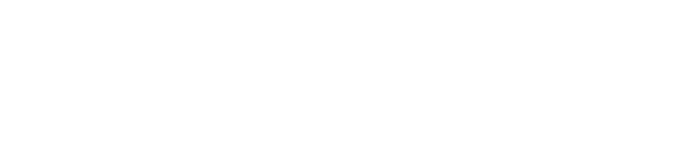
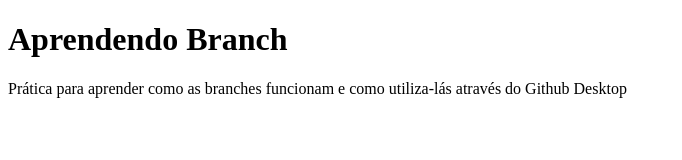
Before and after one commit to DiogoOLIVEIRAlima/AULA4-branch, a plain HTML site: page index.html in a window 1280 px wide. Shown: the whole page, without its empty margins (0-682 px from the left). Drawn offline with Linux system fonts and the light colour scheme.

Commit message:
conteudo

```diff
--- a/index.html
+++ b/index.html
@@ -7,6 +7,9 @@
     <title>Branch</title>
 </head>
 <body>
-
+    <main>
+        <h1>Aprendendo Branch</h1>
+            <p>Prática para aprender como as branches funcionam e como utiliza-lás através do Github Desktop</p>
+    </main>
 </body>
 </html>
```
